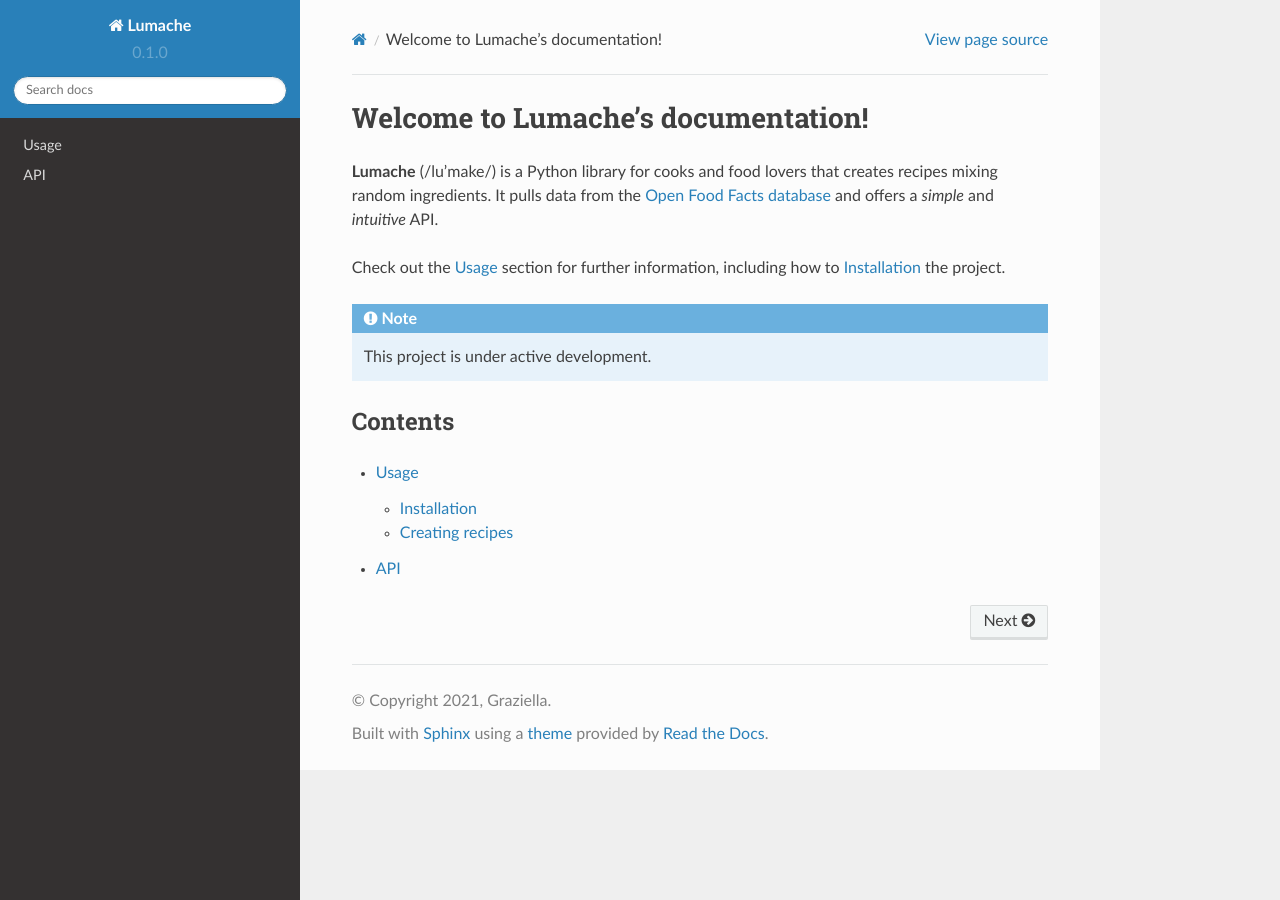
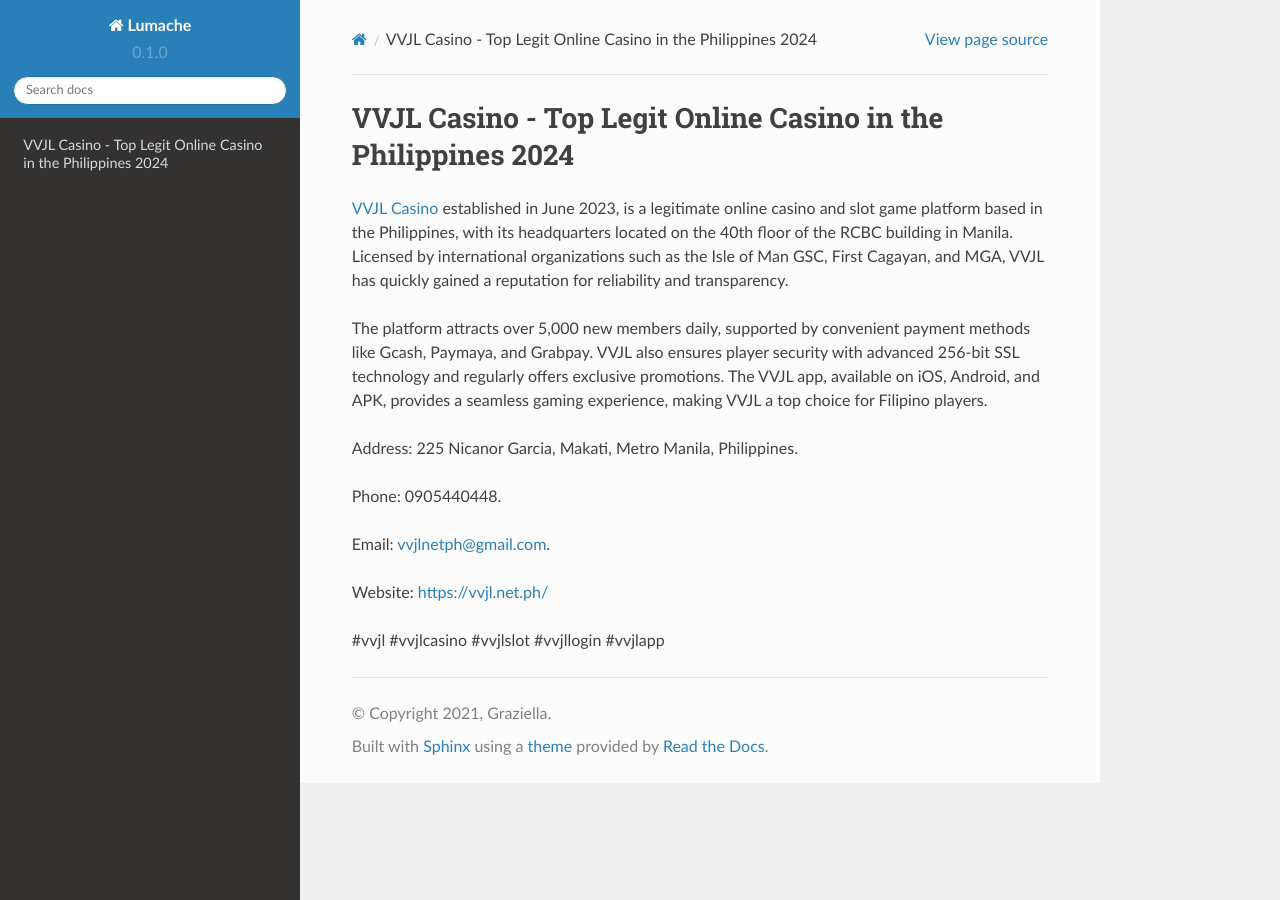
Before and after one commit to luongchanvien962/vvjlnetph, a Sphinx documentation site: the page built from docs/source/index.rst, in a window 1280 px wide. Built offline with Sphinx 7.4.7 and the Read the Docs theme 2.0.0, drawn with Linux system fonts in a browser that asks for light colours.

Commit message:
Update index.rst

```diff
--- a/docs/source/index.rst
+++ b/docs/source/index.rst
@@ -1,22 +1,16 @@
-Welcome to Lumache's documentation!
+VVJL Casino - Top Legit Online Casino in the Philippines 2024
 ===================================
 
-**Lumache** (/lu'make/) is a Python library for cooks and food lovers
-that creates recipes mixing random ingredients.
-It pulls data from the `Open Food Facts database <https://world.openfoodfacts.org/>`_
-and offers a *simple* and *intuitive* API.
+`VVJL Casino <https://vvjl.net.ph/>`_ established in June 2023, is a legitimate online casino and slot game platform based in the Philippines, with its headquarters located on the 40th floor of the RCBC building in Manila. Licensed by international organizations such as the Isle of Man GSC, First Cagayan, and MGA, VVJL has quickly gained a reputation for reliability and transparency.
 
-Check out the :doc:`usage` section for further information, including
-how to :ref:`installation` the project.
+The platform attracts over 5,000 new members daily, supported by convenient payment methods like Gcash, Paymaya, and Grabpay. VVJL also ensures player security with advanced 256-bit SSL technology and regularly offers exclusive promotions. The VVJL app, available on iOS, Android, and APK, provides a seamless gaming experience, making VVJL a top choice for Filipino players.
 
-.. note::
+Address: 225 Nicanor Garcia, Makati, Metro Manila, Philippines.
 
-   This project is under active development.
+Phone: 0905440448.
 
-Contents
---------
+Email: vvjlnetph@gmail.com.
 
-.. toctree::
+Website: https://vvjl.net.ph/
 
-   usage
-   api
+#vvjl #vvjlcasino #vvjlslot #vvjllogin #vvjlapp
```
